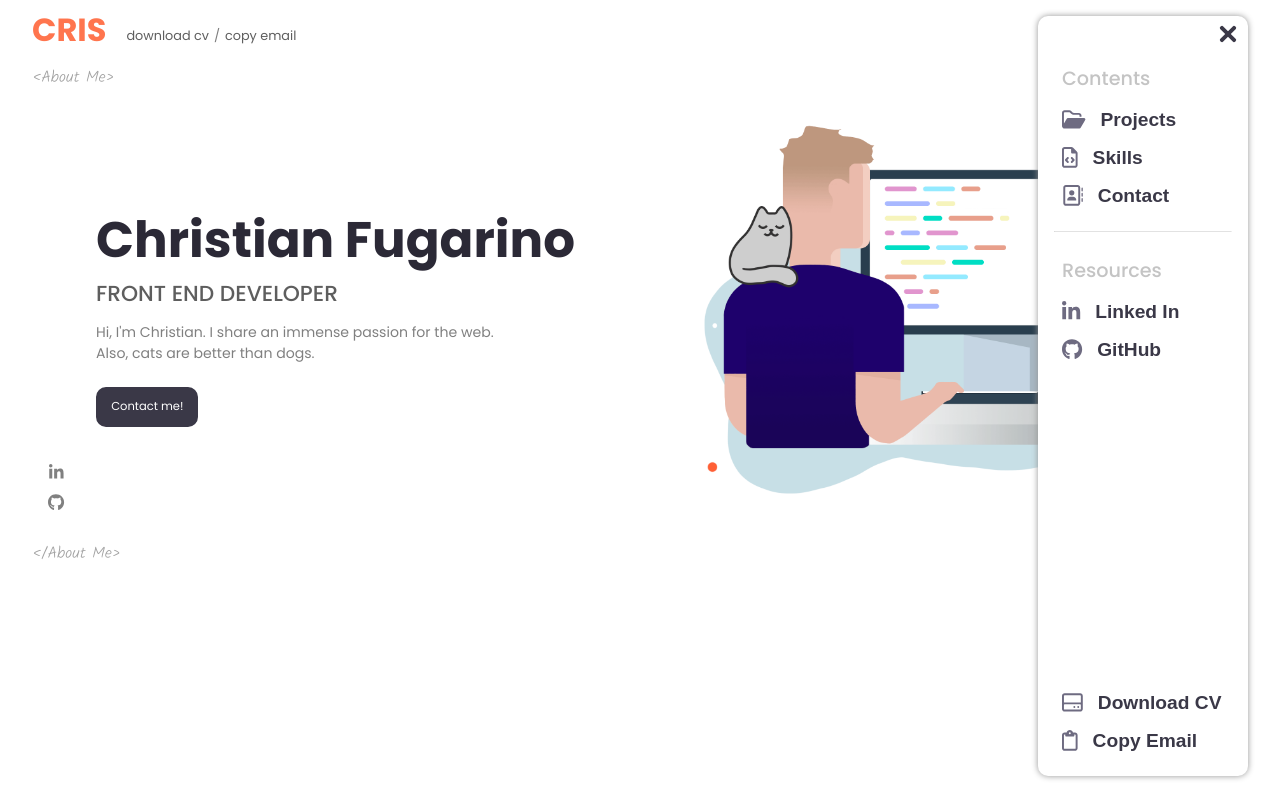
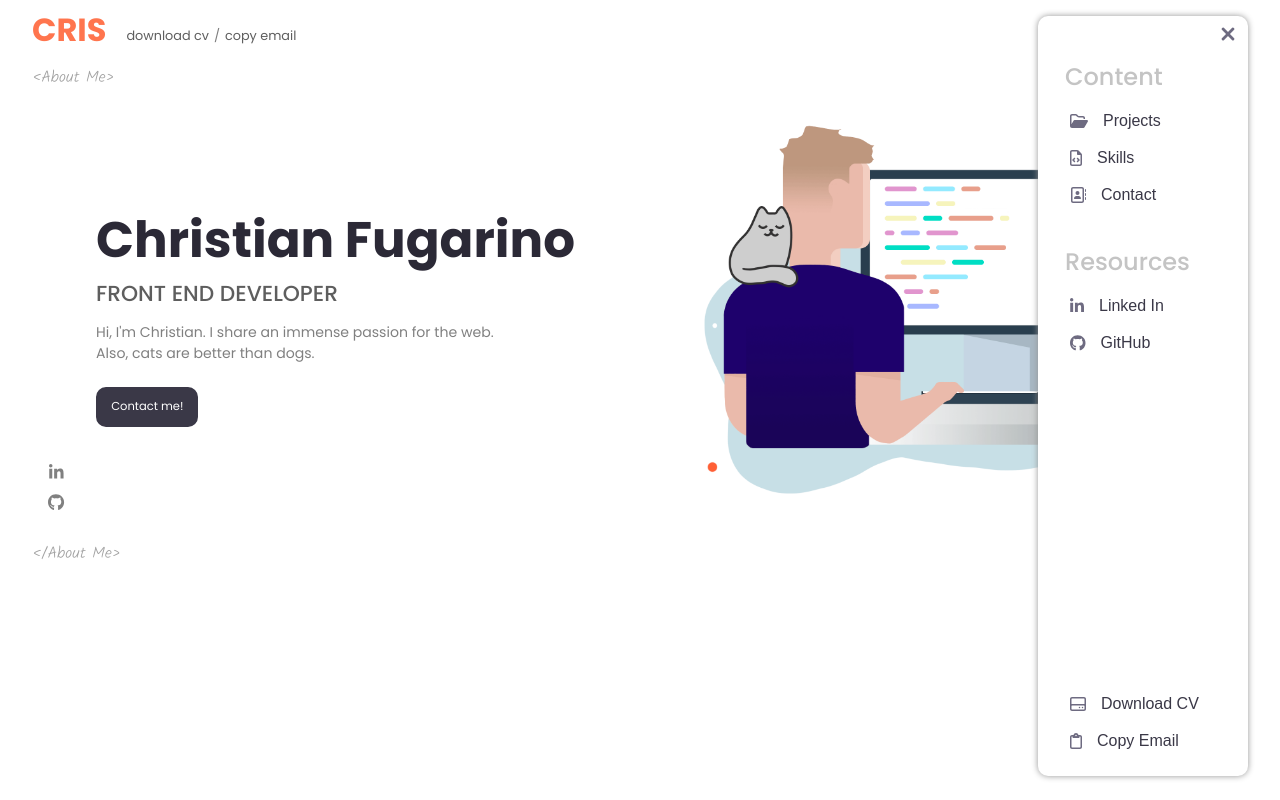
Before and after one commit to fugarino/Old-Portfolio, a React (Create React App) app: page / in a window 1280 px wide. Both pictures are taken after a click on the button 1224 px from the left and 34 px from the top of the page. Built offline with nearby package versions, Linux system fonts and the light colour scheme.

Commit message:
revisions

```diff
--- a/src/App.js
+++ b/src/App.js
@@ -23,7 +23,7 @@ function App() {
         <div className={menuSize}>
           <div className="menu-content">
             <div className="top">
-              <h4>Contents</h4>
+              <h4>Content</h4>
               <button>
                 <FontAwesomeIcon icon={faFolderOpen} className="icon" />
                 <h3>Projects</h3>
@@ -36,7 +36,6 @@ function App() {
                 <FontAwesomeIcon icon={faAddressBook} className="icon" />
                 <h3>Contact</h3>
               </button>
-              <hr />
               <h4 className="resources">Resources</h4>
               <button>
                 <FontAwesomeIcon icon={faLinkedinIn} className="icon" />
--- a/src/Components/Menu/menu.scss
+++ b/src/Components/Menu/menu.scss
@@ -29,7 +29,7 @@
         left: 13px;
         width: 30px;
         height: 4px;
-        background-color: black;
+        background-color: #3a3847;
         border-radius: 5px;
         transition: all 0.3s ease;
       }
@@ -44,12 +44,12 @@
     }
 
     .close::before {
-      transform: translateY(5px) rotateZ(45deg) scaleX(0.7);
-      background-color: #3a3847;
+      transform: translateY(5px) rotateZ(45deg) scaleX(0.8) scale(0.7);
+      background-color: #6e6b81;
     }
     .close::after {
-      transform: translateY(-5px) rotateZ(-45deg) scaleX(0.7);
-      background-color: #3a3847;
+      transform: translateY(-5px) rotateZ(-45deg) scaleX(0.8) scale(0.7);
+      background-color: #6e6b81;
     }
 
     .expanded {
@@ -82,12 +82,13 @@
 
       .icon {
         color: #6e6b81;
+        font-size: 1rem;
       }
 
       .top {
         display: flex;
         flex-direction: column;
-        margin-top: 2rem;
+        margin-top: 1.7rem;
       }
       .bottom {
         display: flex;
@@ -95,20 +96,31 @@
       }
 
       button {
-        margin: 0.5rem;
+        margin: 0.1rem 0.5rem;
         border: none;
         font-size: 1.3rem;
         background-color: transparent;
         text-align: left;
         color: #3a3847;
         display: flex;
+        align-items: center;
+        border-radius: 5px;
+        padding: 0.5rem;
+        cursor: pointer;
+
+        &:hover {
+          background-color: #3a3847;
+          color: #fff;
+        }
       }
 
       h4 {
         margin: 0.5rem;
+        margin-left: 11px;
         font-weight: 500;
-        font-size: 1.2rem;
+        font-size: 1.5rem;
         color: rgb(196, 196, 196);
+        user-select: none;
 
         &:nth-child(1) {
           margin-top: 0;
@@ -116,23 +128,14 @@
       }
 
       h3 {
-        font-size: 1.2rem;
-        font-weight: 600;
+        font-size: 1rem;
+        font-weight: 500;
         margin-left: 15px;
       }
 
       .contact {
         margin-bottom: 1.5rem;
       }
-      .resources {
-        margin-top: 1.5rem;
-      }
-
-      hr {
-        border-top: 1px solid #e2e2e2;
-        border-bottom: none;
-        border-radius: 10px;
-      }
     }
   }
 }
```
